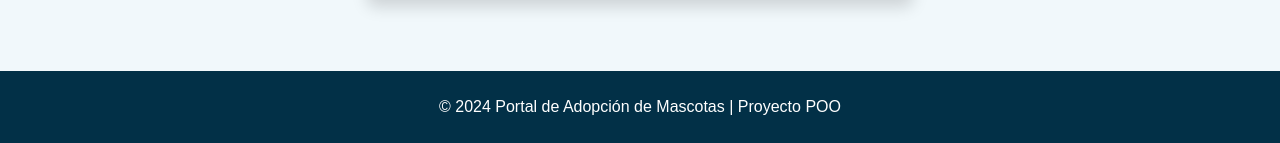
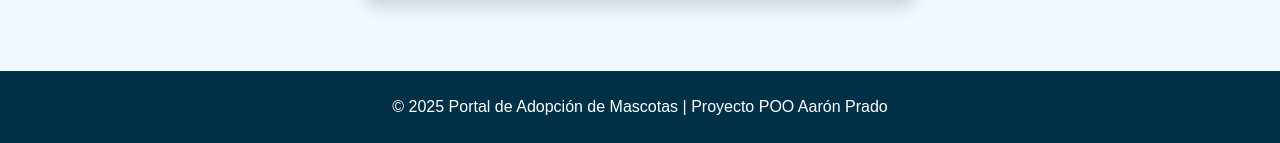
Before and after one commit to AaronPrado/proyecto-poo-adopcion, a Flask app: page /auth/registro in a window 1280 px wide. Shown: the part 1102-1245 px from the top of the page. Run offline with Flask 3, Linux system fonts and the light colour scheme.

Commit message:
Update autor footer

```diff
--- a/app/templates/base.html
+++ b/app/templates/base.html
@@ -88,7 +88,7 @@
     <!-- Footer -->
     <footer class="text-center py-4 mt-5">
         <div class="container">
-            <p class="mb-0">&copy; 2024 Portal de Adopción de Mascotas | Proyecto POO</p>
+            <p class="mb-0">&copy; 2025 Portal de Adopción de Mascotas | Proyecto POO Aarón Prado</p>
         </div>
     </footer>
 
```
